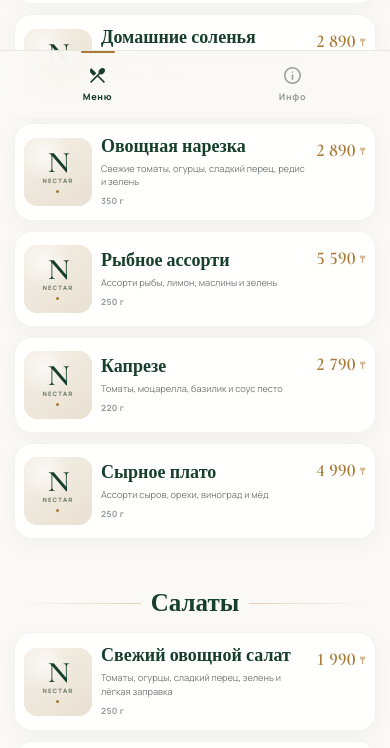
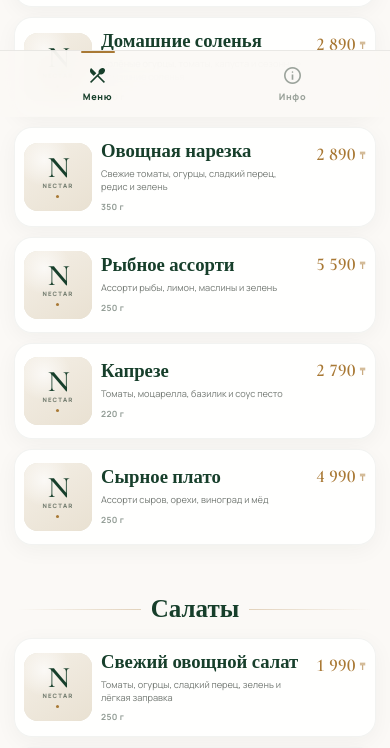
Before and after one commit to nectar-lounge/NECTAR_MENU, a plain HTML site: page index.html in a window 390 px wide. Shown: the part 727-1475 px from the top of the page. Drawn offline with nearby package versions, Linux system fonts and the light colour scheme.

Commit message:
Enhance menu card styles for multilingual support
Added styles for multilingual menu names and responsive design.

```diff
--- a/styles.css
+++ b/styles.css
@@ -1655,6 +1655,36 @@
   }
 }
 
+
+/* v1.3: long multilingual menu names */
+.menu-card__title {
+  min-width: 0;
+  max-width: 100%;
+  white-space: normal;
+  word-break: normal;
+  overflow-wrap: break-word;
+}
+
+.menu-card__body {
+  min-width: 0;
+  overflow: hidden;
+}
+
+.menu-card__price {
+  padding-left: 4px;
+}
+
+@media (max-width:430px) {
+  .menu-card__title {
+    font-size: clamp(17.5px, 4.8vw, 19px);
+    line-height: 1.08;
+  }
+
+  .menu-card__desc {
+    -webkit-line-clamp: 3;
+  }
+}
+
 /* ======================================================
    REDUCED MOTION
    ====================================================== */
```
